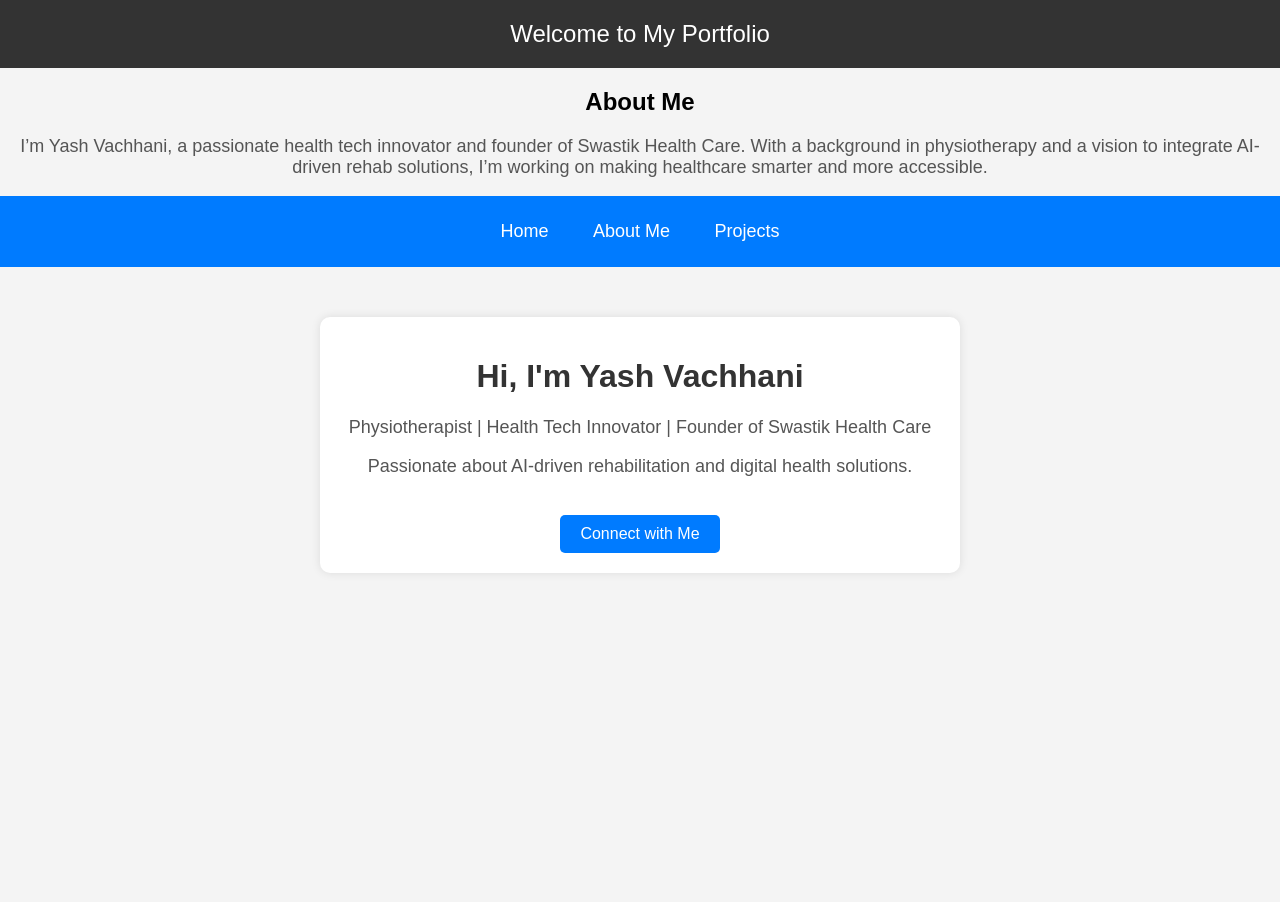
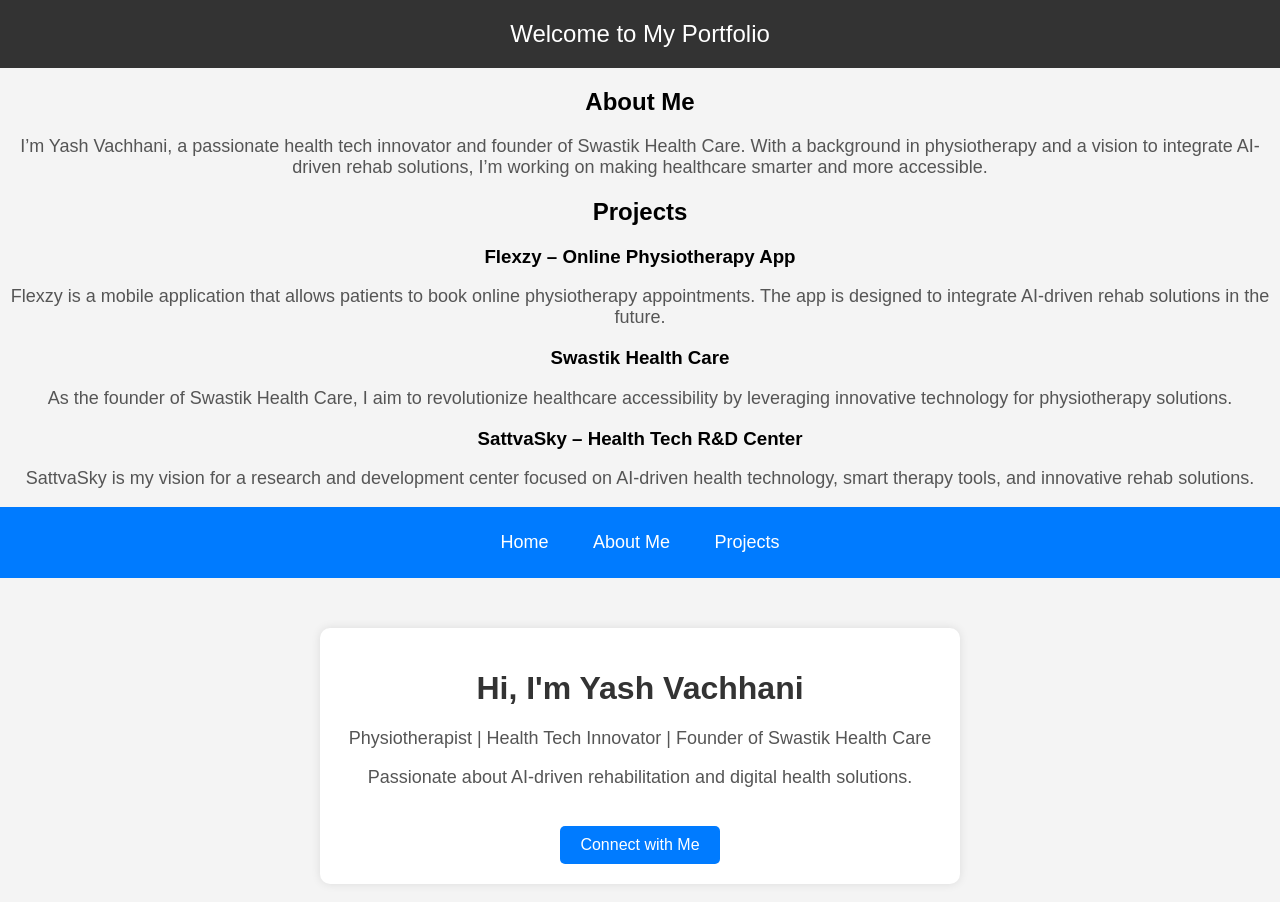
Before and after one commit to yrvachhani/yrvachhani.github.io, a plain HTML site: page index.html in a window 1280 px wide. Before the commit the page ends 800 px from the top, so only its background shows below. Drawn offline with Linux system fonts and the light colour scheme.

Commit message:
Update index.html

```diff
--- a/index.html
+++ b/index.html
@@ -70,6 +70,28 @@
             I’m working on making healthcare smarter and more accessible.
         </p>
     </section>
+        <section id="projects">
+    <h2>Projects</h2>
+
+    <div class="project">
+        <h3>Flexzy – Online Physiotherapy App</h3>
+        <p>Flexzy is a mobile application that allows patients to book online physiotherapy appointments.
+        The app is designed to integrate AI-driven rehab solutions in the future.</p>
+    </div>
+
+    <div class="project">
+        <h3>Swastik Health Care</h3>
+        <p>As the founder of Swastik Health Care, I aim to revolutionize healthcare accessibility
+        by leveraging innovative technology for physiotherapy solutions.</p>
+    </div>
+
+    <div class="project">
+        <h3>SattvaSky – Health Tech R&D Center</h3>
+        <p>SattvaSky is my vision for a research and development center focused on AI-driven health
+        technology, smart therapy tools, and innovative rehab solutions.</p>
+    </div>
+
+</section>
 </main>
 
 <nav>
```
